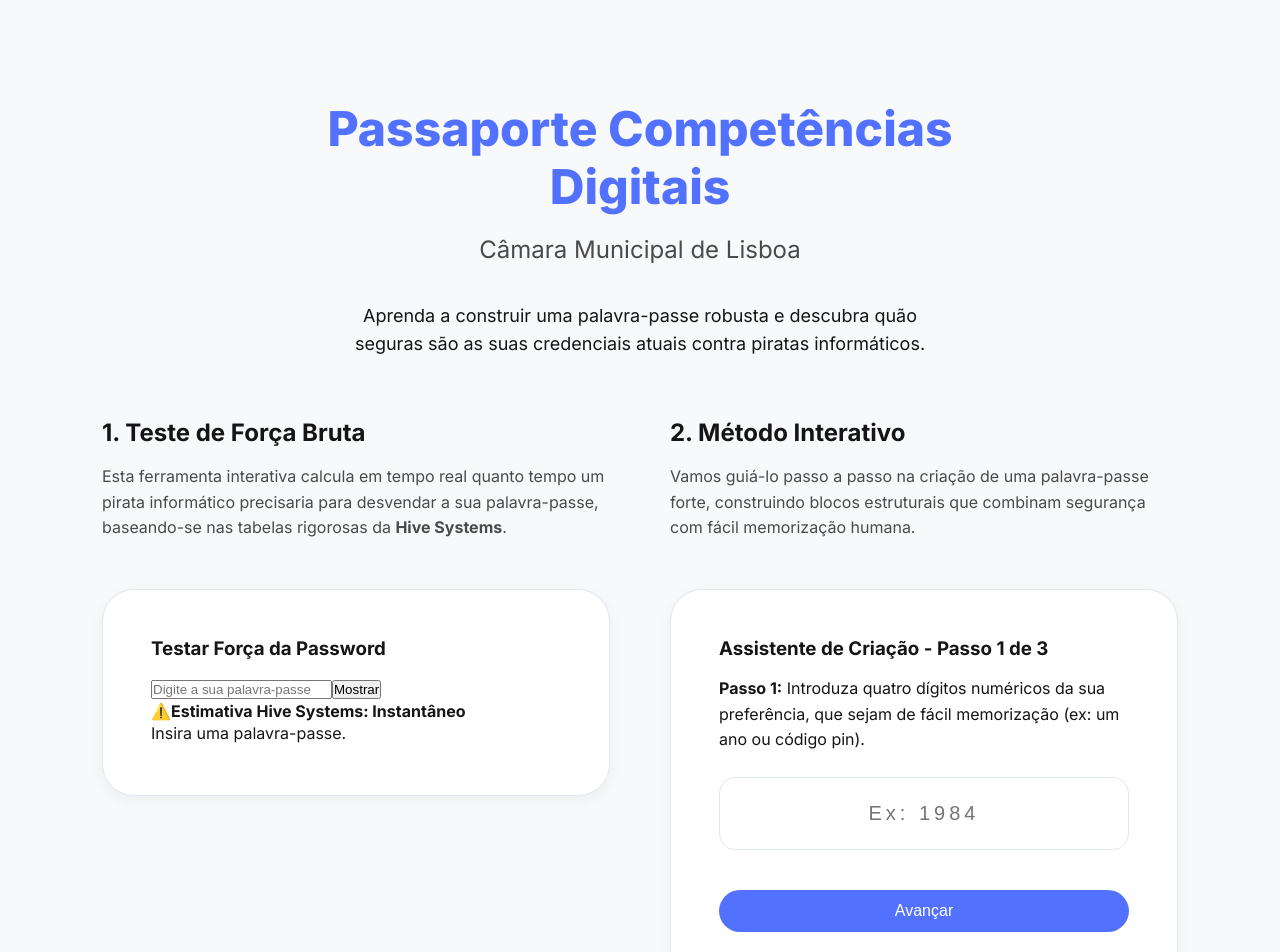
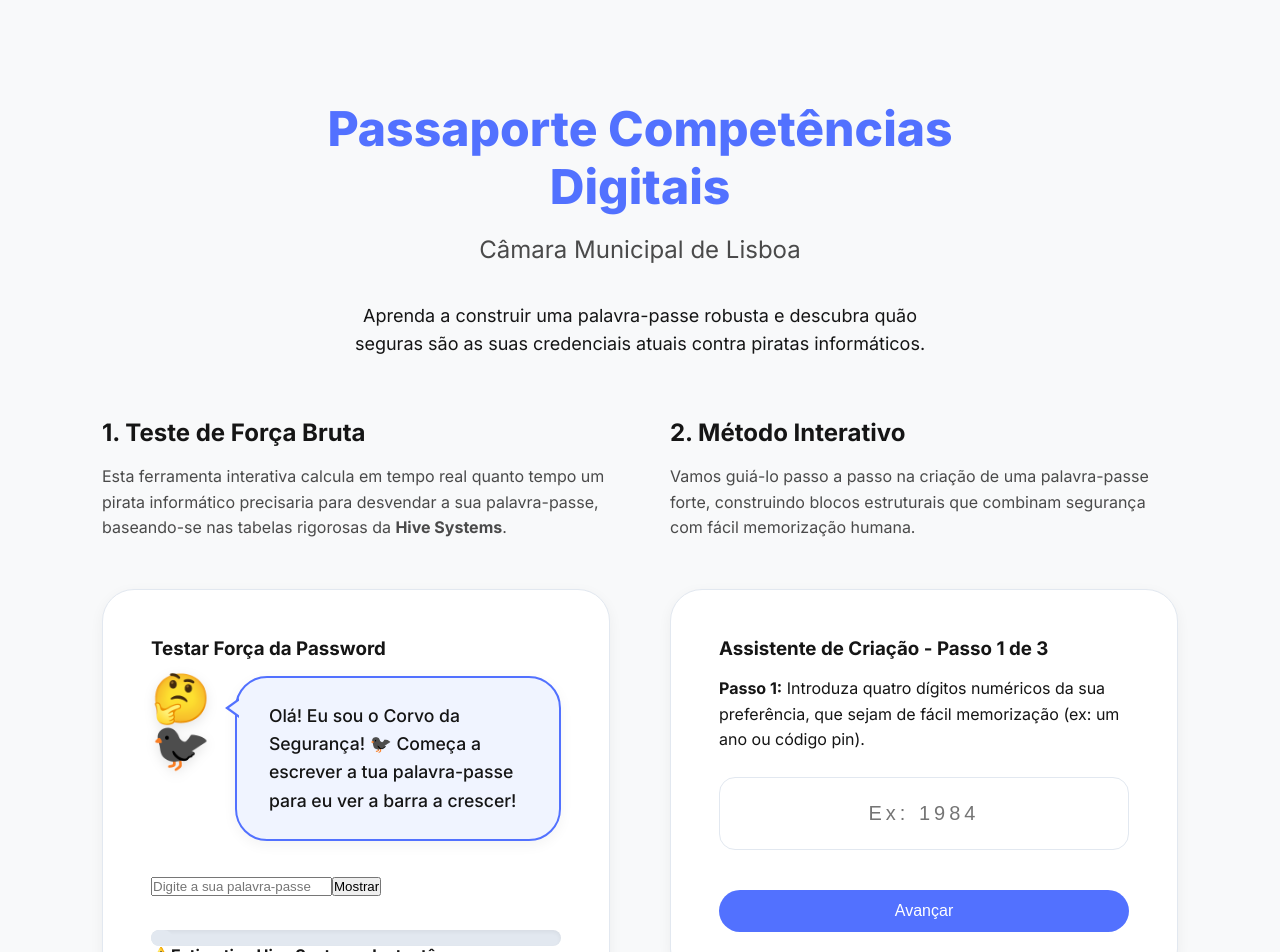
Before and after one commit to ChickenJose/passaportePassword, a Next.js app: page / in a window 1280 px wide. Shown: the top 952 px of the page. Built offline with nearby package versions, Linux system fonts and the light colour scheme.

Commit message:
feat: add friendly UI with Raven Mascot and dynamic strength bar

```diff
--- a/app/globals.css
+++ b/app/globals.css
@@ -338,3 +338,97 @@ a:hover {
   0% { transform: rotate(0deg); }
   100% { transform: rotate(360deg); }
 }
+
+/* Mascot & Friendly UI Adjustments */
+.mascot-section {
+  display: flex;
+  justify-content: center;
+  align-items: center;
+  margin-bottom: var(--space-4);
+}
+
+.raven-container {
+  display: flex;
+  align-items: flex-start;
+  gap: var(--space-3);
+  max-width: 100%;
+}
+
+.raven-emoji {
+  font-size: 3rem;
+  line-height: 1;
+  filter: drop-shadow(0 4px 6px rgba(0,0,0,0.1));
+  animation: slight-bounce 2s infinite ease-in-out;
+}
+
+@keyframes slight-bounce {
+  0%, 100% { transform: translateY(0); }
+  50% { transform: translateY(-5px); }
+}
+
+.speech-bubble {
+  position: relative;
+  background-color: #f0f4ff; /* Light playful blue */
+  border: 2px solid var(--c-primary);
+  border-radius: var(--radius-lg);
+  padding: var(--space-3) var(--space-4);
+  font-size: 1.1rem;
+  font-weight: 500;
+  color: var(--c-text-main);
+  box-shadow: var(--shadow-sm);
+  max-width: 400px;
+}
+
+.speech-bubble::before {
+  content: '';
+  position: absolute;
+  top: 20px;
+  left: -12px;
+  border-width: 10px 14px 10px 0;
+  border-style: solid;
+  border-color: transparent var(--c-primary) transparent transparent;
+}
+
+.speech-bubble::after {
+  content: '';
+  position: absolute;
+  top: 22px;
+  left: -8px;
+  border-width: 8px 11px 8px 0;
+  border-style: solid;
+  border-color: transparent #f0f4ff transparent transparent;
+}
+
+.mascot-mt {
+  margin-top: var(--space-2);
+}
+
+/* Friendly Progress Bar Overrides */
+.friendly-bar {
+  height: 16px;
+  border-radius: var(--radius-pill);
+  background-color: #e2e8f0;
+  overflow: hidden;
+  box-shadow: inset 0 2px 4px rgba(0,0,0,0.05);
+  margin-top: var(--space-4);
+}
+
+.friendly-fill {
+  height: 100%;
+  border-radius: var(--radius-pill);
+  transition: width 0.5s cubic-bezier(0.4, 0, 0.2, 1), background-color 0.5s ease;
+}
+
+/* Dark mode overrides for the mascot */
+@media (prefers-color-scheme: dark) {
+  .speech-bubble {
+    background-color: #1e2540;
+    color: #ffffff;
+  }
+  .speech-bubble::after {
+    border-color: transparent #1e2540 transparent transparent;
+  }
+  .friendly-bar {
+    background-color: #333333;
+  }
+}
--- a/components/PasswordTester.tsx
+++ b/components/PasswordTester.tsx
@@ -3,6 +3,7 @@
 import React, { useState } from 'react';
 import { analyzePasswordStrength, PasswordStrengthResult } from '@/utils/passwordStrength';
 import { Card } from './Card';
+import { RavenMascot } from './RavenMascot';
 
 export const PasswordTester: React.FC = () => {
   const [password, setPassword] = useState('');
@@ -23,7 +24,15 @@ export const PasswordTester: React.FC = () => {
     <Card className="password-tester" title="Testar Força da Password">
       <div className="tester-container">
 
-        <div className="input-with-button">
+        {/* Raven Mascot Section */}
+        <div className="mascot-section">
+            <RavenMascot
+               message={result.mascotHint}
+               mood={result.score >= 80 ? 'happy' : result.score < 40 ? 'warning' : 'neutral'}
+            />
+        </div>
+
+        <div className="input-with-button mascot-mt">
           <input
             type={showPassword ? 'text' : 'password'}
             value={password}
@@ -41,11 +50,11 @@ export const PasswordTester: React.FC = () => {
           </button>
         </div>
 
-        <div aria-label={`Força da palavra-passe: ${result.score}%`} className="progress-bar-bg">
+        <div aria-label={`Força da palavra-passe: ${result.score}%`} className="progress-bar-bg friendly-bar">
           <div
-            className="progress-bar-fill"
+            className="progress-bar-fill friendly-fill"
             style={{
-              width: `${result.score}%`,
+              width: `${Math.max(result.score, 5)}%`, /* Ensure it's slightly visible even at 0 so user knows it exists */
               backgroundColor: getProgressColor(),
             }}
           />
--- /dev/null
+++ b/components/RavenMascot.tsx
@@ -0,0 +1,36 @@
+import React, { useState, useEffect } from 'react';
+
+interface RavenMascotProps {
+  message: string;
+  mood: 'neutral' | 'happy' | 'warning';
+}
+
+export const RavenMascot: React.FC<RavenMascotProps> = ({ message, mood }) => {
+  const [displayedMessage, setDisplayedMessage] = useState(message);
+
+  useEffect(() => {
+    setDisplayedMessage(message);
+  }, [message]);
+
+  const getEmoji = () => {
+    switch (mood) {
+      case 'happy':
+        return '😆 🐦‍⬛';
+      case 'warning':
+        return '🤔 🐦‍⬛';
+      default:
+        return '🐦‍⬛';
+    }
+  };
+
+  return (
+    <div className="raven-container">
+      <div className="raven-emoji" aria-hidden="true" role="img" aria-label="Mascote Corvo">
+        {getEmoji()}
+      </div>
+      <div className="speech-bubble">
+        <p>{displayedMessage}</p>
+      </div>
+    </div>
+  );
+};
--- a/utils/passwordStrength.ts
+++ b/utils/passwordStrength.ts
@@ -9,6 +9,7 @@ export interface PasswordStrengthResult {
   hasNumber: boolean;
   hasSymbol: boolean;
   isHiveSystemsSecure: boolean; // Based on 2024 table (e.g., considered secure if it takes > 1 year)
+  mascotHint: string;
 }
 
 // Approximated from Hive Systems 2024 Password Table (based on standard hash rates)
@@ -23,6 +24,7 @@ export function analyzePasswordStrength(password: string): PasswordStrengthResul
       hasNumber: false,
       hasSymbol: false,
       isHiveSystemsSecure: false,
+      mascotHint: 'Olá! Eu sou o Corvo da Segurança! 🐦‍⬛ Começa a escrever a tua palavra-passe para eu ver a barra a crescer!',
     };
   }
 
@@ -83,6 +85,24 @@ export function analyzePasswordStrength(password: string): PasswordStrengthResul
     timeExplanation = 'Excelente! A sua palavra-passe é altamente segura e resistente a ataques de força bruta pelos padrões atuais.';
   }
 
+  // Mascot Hint Logic
+  let mascotHint = '';
+  if (score >= 85) {
+      mascotHint = 'Incrível! 🏆 Esta palavra-passe é super forte! Repara como a barra ficou verde!';
+  } else {
+      if (!hasNumber && !hasSymbol) {
+         mascotHint = 'Bom começo! Mas a barra ainda está fraca. Que tal juntares alguns números que te lembres facilmente e talvez um símbolo (como !, ?, @)?';
+      } else if (!hasNumber) {
+         mascotHint = 'Boa! Já tens letras e símbolos. Adiciona uns números para veres a barra de força a disparar! 🚀';
+      } else if (!hasSymbol) {
+         mascotHint = 'Estás quase lá! Pensa em adicionar um símbolo (tipo ponto, hífen ou !) para separar as palavras. Os robôs odeiam isso! 🤖❌';
+      } else if (length < 10) {
+         mascotHint = 'Já tens os ingredientes certos, mas a palavra-passe é um bocado curta. Tenta torná-la mais longa, tipo uma frase!';
+      } else {
+         mascotHint = 'Continua a escrever! Quanto mais longa, mais depressa a barra chega ao verde. Olha para ela a crescer! 📈';
+      }
+  }
+
   return {
     score,
     timeToCrack,
@@ -92,5 +112,6 @@ export function analyzePasswordStrength(password: string): PasswordStrengthResul
     hasNumber,
     hasSymbol,
     isHiveSystemsSecure: score >= 85, // We consider it "Hive secure" if it takes at least Months/Years
+    mascotHint,
   };
 }
```
